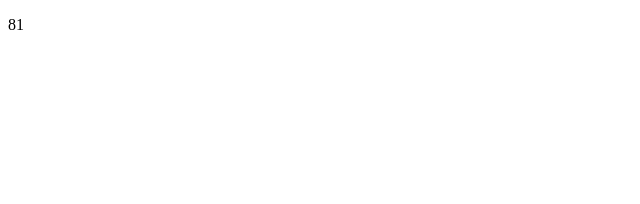
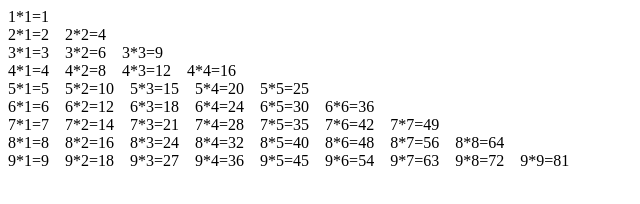
Before and after one commit to zhaoxueming1/weeklyWork_6, a plain HTML site: page index.html in a window 1280 px wide. Shown: the whole page, without its empty margins (0-640 px from the left). Drawn offline with Linux system fonts and the light colour scheme.

Commit message:
Update index.html

```diff
--- a/index.html
+++ b/index.html
@@ -5,10 +5,15 @@
 		<title></title>
 	</head>
 	<body>
- <p id="dh"></p >
 		<script>
- document.getElementById("dh").innerHTML =9*9;
+			for(var i=1;i<10;i++)
+			{
+			    for(var j=1;j<=i;j++)
+				{
+			        document.write(i+"*"+j+"="+i*j+"&emsp;");
+			    }
+			    document.write("<br />");
+			}
 		</script>
-
 	</body>
 </html>
```
Lines whose indentation alone changed are shown as unchanged.
